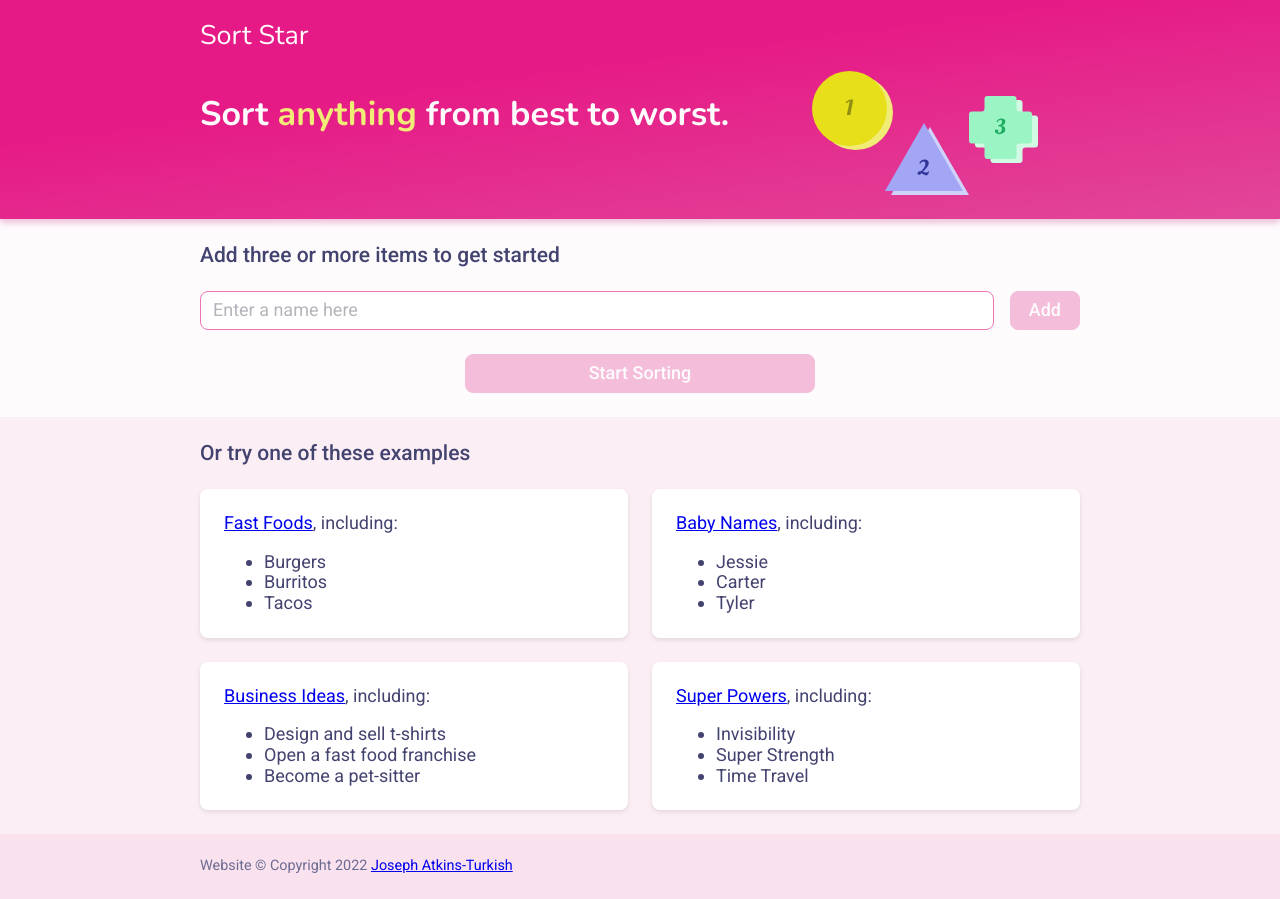
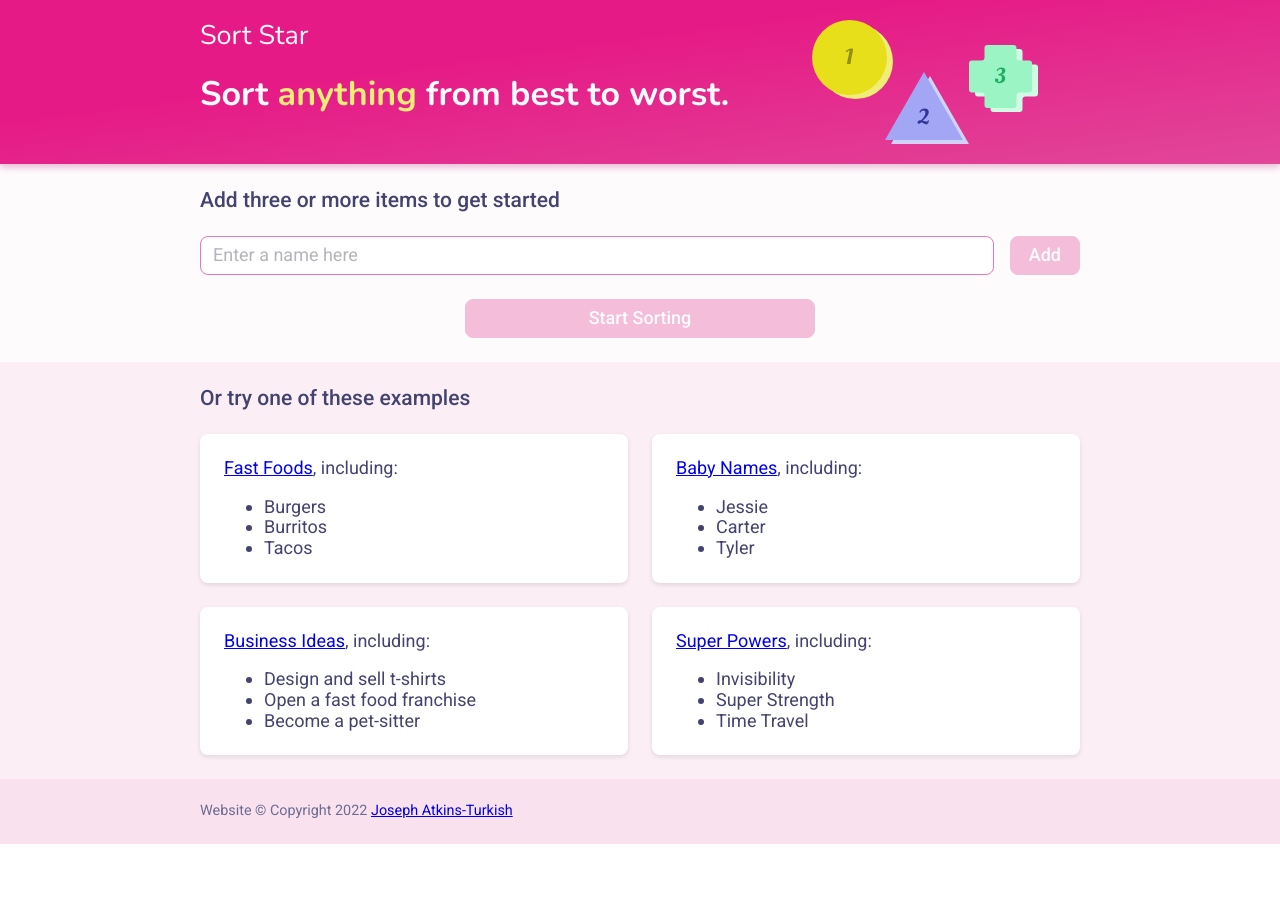
Before and after one commit to Spacerat/top5maker, a Next.js app: page / in a window 1280 px wide. After the commit the page ends 844 px from the top, so only its background shows below. Built offline with nearby package versions, Linux system fonts and the light colour scheme; what url-safe-base64 would draw is missing.

Commit message:
header tweaks

```diff
--- a/components/Brand.tsx
+++ b/components/Brand.tsx
@@ -11,7 +11,7 @@ const AccentText = styled.span`
 export const Brand = () => (
   <Link href="/" passHref>
     <NoStyleAnchor tabIndex={-1}>
-      <H2>Sort Star</H2>
+      <H1>Sort Star</H1>
     </NoStyleAnchor>
   </Link>
 );
@@ -19,33 +19,23 @@ const ImageContainer = styled.div`
   align-self: center;
   display: flex;
   justify-content: center;
-  margin-bottom: 24px;
   flex: 1;
   min-width: 226px;
 `;
 
-const HeaderWrap = styled.div`
-  display: flex;
-  flex-wrap: wrap;
-  column-gap: 40px;
-`;
+export const TagLine = () => (
+  <H2>
+    Sort <AccentText>anything</AccentText> from best to worst.
+  </H2>
+);
 
-export function TagLine() {
-  return (
-    <HeaderWrap>
-      <H1>
-        Sort <AccentText>anything</AccentText> from best to worst.
-      </H1>
-
+export const Illustration = () => (
   <ImageContainer>
     <Image src="/Illustration.svg" width="226" height="124" alt="" />
   </ImageContainer>
-    </HeaderWrap>
 );
-}
 
-export function Footer() {
-  return (
+export const Footer = () => (
   <FooterSection>
     <small>
       Website &copy; Copyright 2022{" "}
@@ -53,4 +43,3 @@ export function Footer() {
     </small>
   </FooterSection>
 );
-}
--- a/components/layout.tsx
+++ b/components/layout.tsx
@@ -22,10 +22,19 @@ const PageContainer = styled.div`
   margin-right: auto;
 `;
 
+const HeaderContent = styled(PageContainer)`
+  display: flex;
+  flex-wrap: wrap;
+  column-gap: 40px;
+  row-gap: 20px;
+  padding-top: 20px;
+  padding-bottom: 20px;
+`;
+
 export function Header({ children }: React.PropsWithChildren<unknown>) {
   return (
     <HeaderContainer>
-      <PageContainer>{children}</PageContainer>
+      <HeaderContent>{children}</HeaderContent>
     </HeaderContainer>
   );
 }
@@ -39,6 +48,8 @@ const MainSectionContainer = styled.div<PageProps>`
   background-color: ${({ theme, kind = "main" }) =>
     kind === "main" ? theme.colors.primary4 : theme.colors.primary4plus};
   flex: 1;
+  padding-left: 20px;
+  padding-right: 20px;
 `;
 
 const FooterSectionContainer = styled.footer`
@@ -54,7 +65,6 @@ const PageSection = styled.div`
   display: flex;
   flex-direction: column;
   flex: 1;
-  padding: 16px;
   padding-top: 24px;
   padding-bottom: 24px;
   gap: 24px;
--- a/components/text.tsx
+++ b/components/text.tsx
@@ -2,18 +2,18 @@ import styled from "styled-components";
 
 export const H1 = styled.h1`
   font-family: ${({ theme }) => theme.fonts.nunito};
-  font-size: 34px;
-  font-weight: 700;
-  margin-top: 24px;
-  margin-bottom: 24px;
-  line-height: 38px;
+  font-size: 27px;
+  font-weight: 400;
+  margin: 0;
 `;
 
 export const H2 = styled.h2`
   font-family: ${({ theme }) => theme.fonts.nunito};
-  font-weight: 400;
-  margin-top: 20px;
-  margin-bottom: 20px;
+  font-size: 34px;
+  font-weight: 700;
+  margin: 0;
+  margin-top: 24px;
+  line-height: 38px;
 `;
 
 export const NoColorAnchor = styled.a`
--- a/pages/index.tsx
+++ b/pages/index.tsx
@@ -3,7 +3,7 @@ import Link from "next/link";
 import React from "react";
 import { makeSortUrl, useSortUrl } from "../app/useSortUrl";
 import { AddForm } from "../components/AddItemInput";
-import { Brand, Footer, TagLine } from "../components/Brand";
+import { Brand, Footer, Illustration, TagLine } from "../components/Brand";
 import { FullMobileButton } from "../components/Button";
 import { Card, CardGrid, Header, Main, Page } from "../components/layout";
 import { ItemList } from "../components/List";
@@ -106,8 +106,11 @@ export default function Home() {
       </Head>
       <Main>
         <Header>
-          <Brand />
-          <TagLine />
+          <div>
+            <Brand />
+            <TagLine />
+          </div>
+          <Illustration />
         </Header>
 
         <Page>
```
Lines whose indentation alone changed are shown as unchanged.
